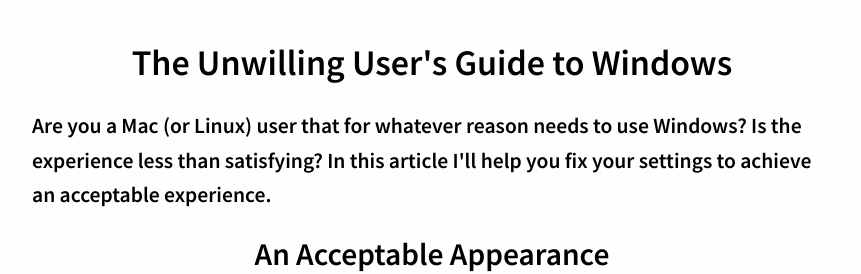
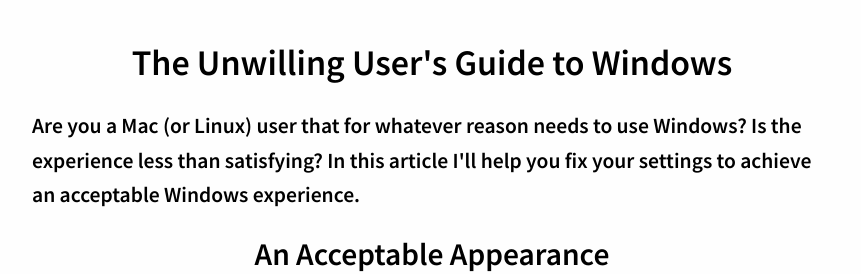
Before and after one commit to magicandcode/magicandcode, a plain HTML site: page unwilling-user/index.html in a window 1280 px wide. Shown: the part 802-1076 px from the top of the page, without its empty margins (208-1069 px from the left). Drawn offline with Linux system fonts and the light colour scheme; a web font is replaced by a local one.

Commit message:
Update article intro

```diff
--- a/unwilling-user/index.html
+++ b/unwilling-user/index.html
@@ -21,7 +21,7 @@
             <header class="main-header">
                 <h1 class="main-article-title">The Unwilling User's Guide to Windows</h1>
                 <p class="main-article-intro">
-                    Are you a Mac (or Linux) user that for whatever reason needs to use Windows? Is the experience less than satisfying? In this article I'll help you fix your settings to achieve an acceptable experience.
+                    Are you a Mac (or Linux) user that for whatever reason needs to use Windows? Is the experience less than satisfying? In this article I'll help you fix your settings to achieve an acceptable Windows experience.
                 </p>
             </header>
             <article class="content">
```
